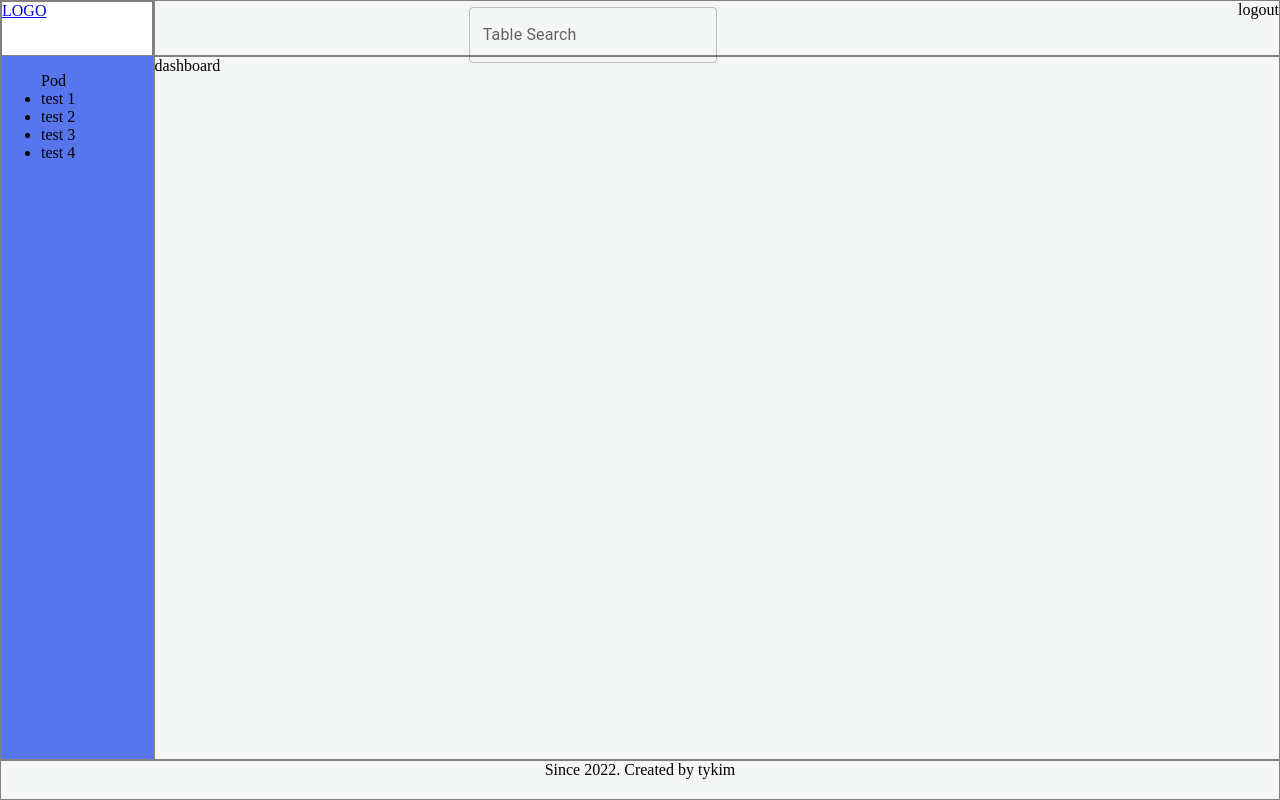
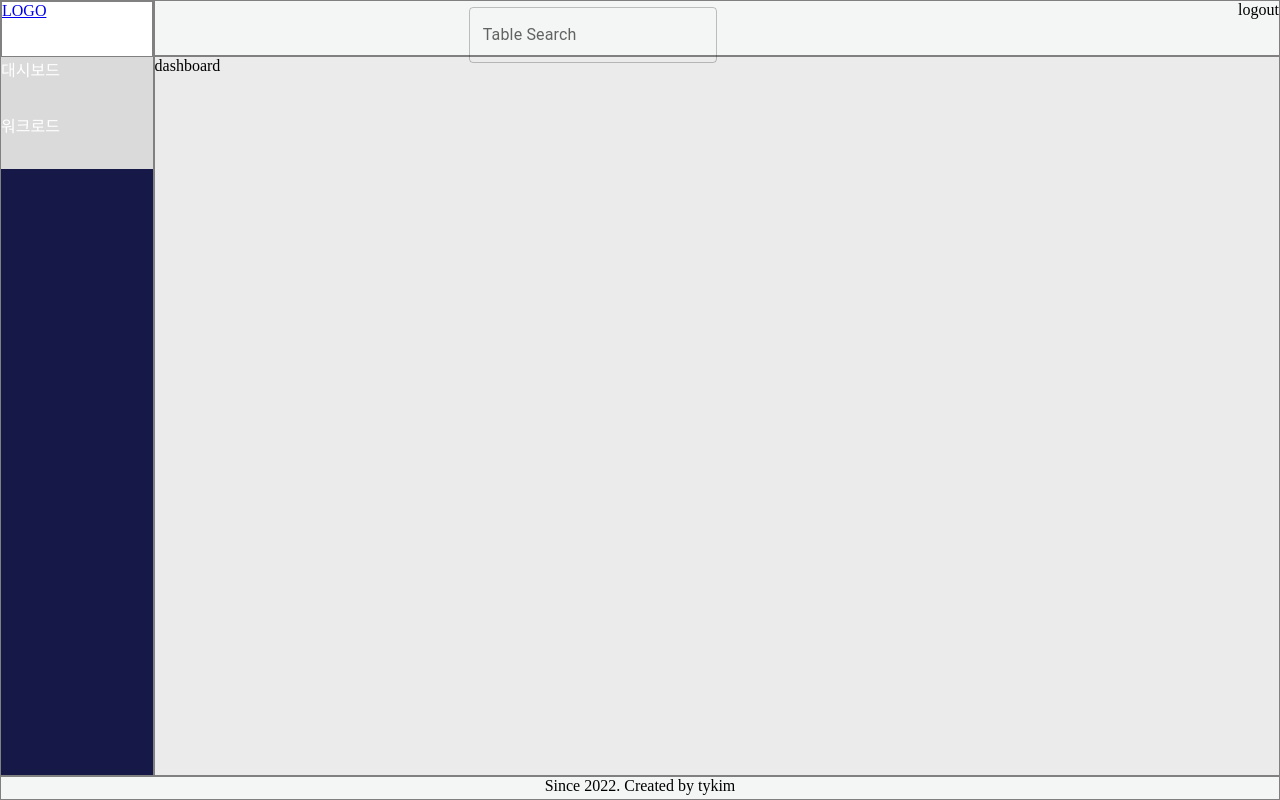
Before and after one commit to tkken12/k8sEduWeb, a React (Create React App) app: page / in a window 1280 px wide. Built offline with nearby package versions, Linux system fonts and the light colour scheme.

Commit message:
사이드바 라우팅 요소 추가

```diff
--- a/src/App.js
+++ b/src/App.js
@@ -8,7 +8,8 @@ import Footer from "component/footer/footer"
 
 const getRoutes = () => {
   return routePath.map( route => {
-    if ( !!route["path"] !== false ) {
+    if ( !!route["path"] !== false  ) {
+      if( route["component"] !== false ) {
         return (
           <Route
             exact path = { route["path"]      }
@@ -16,6 +17,7 @@ const getRoutes = () => {
             key        = { route["key"]       }
           />
         )
+      }
     }
   })
 }
@@ -26,7 +28,9 @@ const App = () => {
       <Navbar />
       <Sidebar />
       <Switch>
+        <div className="main-layout">
           { getRoutes() }
+        </div>
       </Switch>
       <Footer />
 
--- a/src/assets/css/layout.css
+++ b/src/assets/css/layout.css
@@ -8,12 +8,12 @@
                             "side main main"
                             "footer footer footer" ;
     /*grid-template-columns: repeat(auto-fit, minmax(120px, 1fr)); */
-    grid-template-rows: 7% 88% 5%;
+    grid-template-rows: 7% 90% 3%;
     grid-template-columns: 12%;
 }
 
 .sidebar-layout {
-    background-color: #5775ec ;
+    background-color: #161948;
     border: 1px solid gray;
     grid-area: side;
 }
@@ -27,6 +27,7 @@
 .main-layout {
     grid-area: main;
     border: 1px solid gray;
+    background-color: #ebebeb;
 }
 
 .navbar-layout {
--- /dev/null
+++ b/src/assets/css/sidebar/font.css
@@ -0,0 +1,20 @@
+.sidebar{
+    color: white;
+    flex-direction: column;
+    display: flex;
+    background-color: #dadada;
+
+}
+
+.sidebarMenu{
+    border: 1px solid gray;
+}
+
+.sidebarMenu:hover{
+    background-color: #e4eaf5;
+}
+
+.submenuFont > a {
+    text-decoration: none;
+    color: inherit;
+}
--- a/src/component/sidebar/sidebarMenu.js
+++ b/src/component/sidebar/sidebarMenu.js
@@ -1,23 +1,36 @@
 import React, { useState } from "react"
+import "assets/css/sidebar/font.css"
+import routePath from "route/routPath"
+import { Link } from "react-router-dom"
 
 const SidebarMenu = () => {
 
     const [ activeMenu, setActiveMenu ] = useState("")
+    const activeHandler = e => { setActiveMenu(e.target.id) }
 
     return (
-        <>
-            <ul> Pod
-                <li> test 1 </li>
-                <li> test 2 </li>
-                <li> test 3 </li>
-                <li> test 4 </li>
-            </ul>
-        </>
+        routePath.map( route => (
+            showMenus( route, activeMenu, activeHandler)
+        ))
     )
 }
 
-const sidebarCollapse = () => {
+const showMenus = ( route, activeMenu, activeHandler ) => {
+    if( route["type"] === "menu" ) {
+        return (
+            <div id={ route["key"] } className="sidebar" onClick={ activeHandler } >
+                {route["name"]}
+                <ul className="submenuFont">
+                    { route["subMenus"].map( subMenu => (
+                        <Link to={  subMenu["path"]}>
+                            <li style={ activeMenu !== route["key"] ? { display: "none"} : {display: "flex"} } > { subMenu["name"] } </li>
+                        </Link>
+                    ))}
+                    </ul>
 
+            </div>
+        )
+    }
 }
 
 export default SidebarMenu
--- a/src/route/routPath.js
+++ b/src/route/routPath.js
@@ -5,12 +5,27 @@ const routePath = [
     {
         "path"      : "/",
         "component" : Dashboard,
-        "key"       : "dashboard"
+        "key"       : "dashboard",
+        "name"      : "대시보드",
+        "type"      : "menu",
+        "subMenus"  : []
     },
     {
-        "path"      : "/podInfo",
+        "path"     : "/workloads",
+        "component": "",
+        "key"      : "workloads",
+        "name"     : "워크로드",
+        "type"     : "menu",
+        "subMenus"  : [ { "name": "Pod 정보", "path": "/workloads/podInfo" },
+                        { "name": "Deployment 정보", "path": "/workloads/deploymentInfo" }
+                      ]
+    },
+    {
+        "path"      : "/workloads/podInfo",
         "component" : PodInfo,
-        "key"       : "podInfo"
+        "key"       : "podInfo",
+        "name"      : "Pod 정보",
+        "type"      : "submenu"
     }
 ]
 
--- a/src/views/dashboard/dashboard.js
+++ b/src/views/dashboard/dashboard.js
@@ -4,7 +4,7 @@ import "assets/css/layout.css"
 const Dashboard = () => {
     console.log("dashboard")
     return (
-        <div className="main-layout">
+        <div >
             dashboard
         </div>
     )
--- a/src/views/podInfo/podInfo.js
+++ b/src/views/podInfo/podInfo.js
@@ -1,11 +1,17 @@
 import React from "react";
+import "views/podInfo/podInfoBody.css"
 
 const PodInfo = () => {
 
     return(
         <>
-            podInfo
+            <div className="podInfoBody">
+            </div>
+            <div>
+
+            </div>
         </>
+
     )
 }
 
--- /dev/null
+++ b/src/views/podInfo/podInfoBody.css
@@ -0,0 +1,9 @@
+.podInfoBody {
+    width: 90%;
+    height: 80%;
+    border: 1px solid gray;
+    background-color: white;
+    margin-left: 5%;
+    margin-top: 5%;
+    border-radius: 10px;
+}
```
Lines whose indentation alone changed are shown as unchanged.
